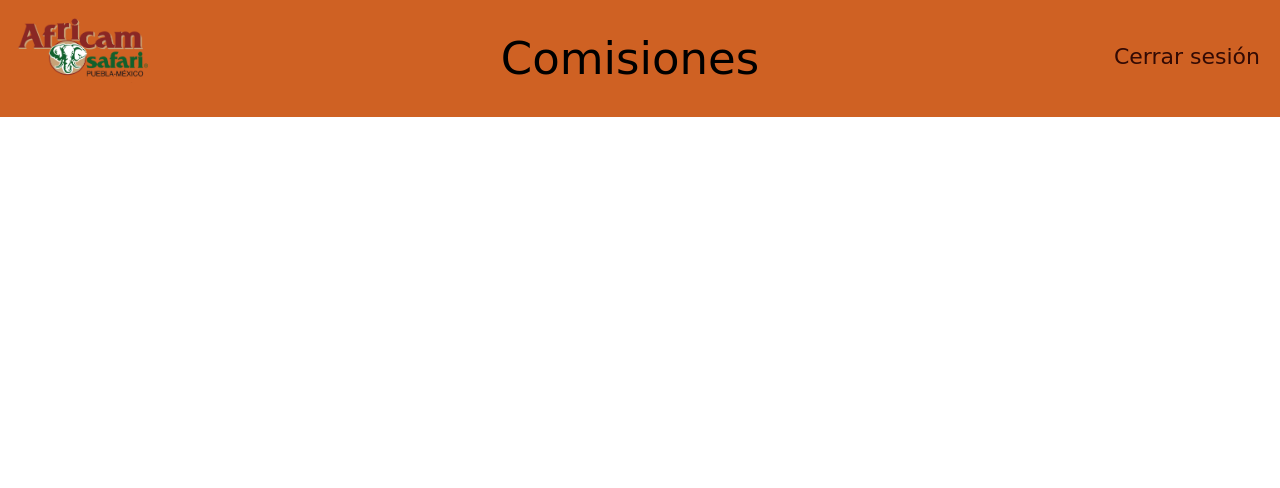
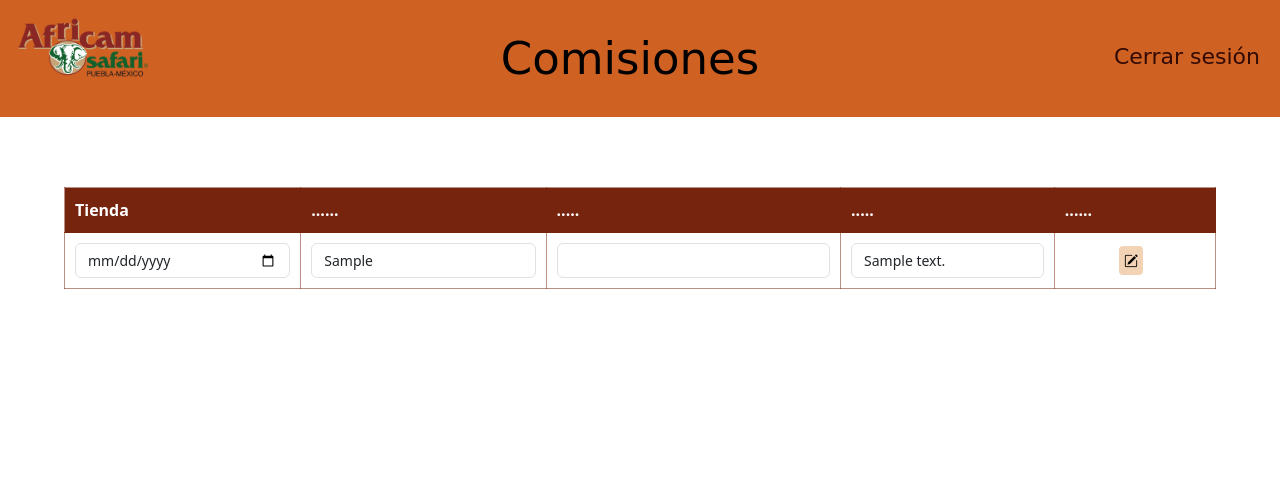
Before and after one commit to MirySV/Metas, a PHP site: page /comisiones.php in a window 1280 px wide. Shown: the top 488 px of the page. Run offline with PHP 8.4, Linux system fonts and the light colour scheme; the visitor is signed in with stand-in values (Sample User, id 1); tables that the repository leaves empty or names only in its code hold one stand-in row (values such as "Sample post"); some web fonts are replaced.

Commit message:
Tablas de vxp y comisiones ya

```diff
--- a/comisiones.php
+++ b/comisiones.php
@@ -3,14 +3,19 @@
 include 'conexion.php'; //Conexion a la base de datos
 
 session_start();
+
+//Verifica si el usuario tiene una sesion iniciada y si el rol del usuario es admin, en caso de que no tenga una sesion iniciada o el rol del usuario no sea admin, se muestra un mensaje de error y se detiene la ejecucion del codigo
+if (!isset($_SESSION['rol']) || $_SESSION['rol'] != 'admin') {
+  echo "No tienes permisos para acceder a esta pagina, favor de iniciar sesion";
+  exit();
+}
+
 $usuario = $_SESSION['username'];
 $rol = $_SESSION['rol'];
 //echo "Bienvenido, " .$usuario; //Confirmo el usuario que ha iniciado sesion
 if (!isset($usuario)) {
   header('Location: index.php'); //En caso de que no haya una sesion abierta, redirecciona al index
 }
-
-
 ?>
 
 <!DOCTYPE html>
@@ -37,14 +42,15 @@ if (!isset($usuario)) {
     main {
       flex: 1;
     }
-    .navbarcomisiones{
+
+    .navbarvxp {
       display: grid;
       grid-template-columns: auto 1fr auto;
       align-items: center;
       padding: 18px;
     }
 
-    #nombrepagcomisiones {
+    #nombrepagvxp {
       font-family: "Macondo", cursive;
       font-size: 45px;
       color: #330a04;
@@ -53,6 +59,7 @@ if (!isset($usuario)) {
       padding-right: 150px;
       text-decoration: none;
     }
+
     .cerrarsesion {
       font-family: "Macondo", cursive;
       font-size: 22px;
@@ -60,37 +67,41 @@ if (!isset($usuario)) {
       right: 20px;
       top: 40px;
     }
+
     .cerrarsesion a {
       text-decoration: none;
       color: #330a04;
     }
+
     .cerrarsesion a:hover {
       color: #ffffff;
     }
-    #tabla_colaboradores {
+
+    .inputcomisiones {
+      /*border-radius: 10px;*/
+      /*padding: 40px;*/
+      width: 90%;
+      margin: 40px auto;
+      margin-bottom: 70px;
+    }
+
+    .tabla_comisiones {
       /*width: 100%;*/
       margin: 0 auto;
-      margin-top: 50px;
-      margin-left: 100px;
+      margin-top: 30px;
       border-collapse: collapse;
-      font-size: 12px;
+      /*font-size: 12px;*/
     }
+
     table {
       border-collapse: collapse;
     }
+
     th,
     td {
       border: 1px solid #77240f81;
       padding: 10px;
       font-size: 14px;
-    }
-
-    /*tr:nth-child(even) {
-      background-color: #73241127;
-    }*/
-
-    tr:hover {
-      background-color: #de853136;
     }
 
     .encabezado {
@@ -101,68 +112,101 @@ if (!isset($usuario)) {
       color: white;
     }
 
-    .filtro_acciones {
-      margin: 20px 480px 20px 480px;
-    }
-
-    .filtro_tiendas {
-      display: flex;
-      justify-content: center;
-    }
-
-    .info_colaboradores {
-      overflow-x: auto;
-      margin: 50px 120px 50px 120px;
-      border-collapse: collapse;
-      /*font-family: "Glory", sans-serif;*/
-    }
-
-    #tiendas {
-      padding: 5px;
-      font-size: 14px;
-      /*font-family: "Glory", sans-serif;*/
-      border-radius: 4px;
-    }
-
-    #tienda {
-      border-radius: 4px;
-      border: 1px;
-    }
-
-    .date {
-      width: 100px;
-    }
-
     button {
       background-color: #de85315c;
-      border: 1px ;
+      border: 1px;
       border-radius: 4px;
       padding: 4px 5px;
       /*font-family: "Glory", sans-serif;*/
       margin: 0px 15px 0px 7px;
     }
-
-    .btnmodal{
-      border-radius: 4px;
-    }
-
   </style>
   <title>Tiendas Africam Safari</title>
 </head>
 
 <body>
-  <header class="navbarcomisiones">
+  <header class="navbarvxp">
     <a href="login.php">
       <img src="./assets/img/logo.png" width="130px" />
     </a>
-      <a class="text-black m-0" id="nombrepagcomisiones" href="index.php">Comisiones</a>
+    <a class="text-black m-0" id="nombrepagvxp" href="index.php">Comisiones</a>
     <div class="cerrarsesion">
       <a href="logout.php">Cerrar sesión</a>
     </div>
   </header>
 
   <main>
-
+    <!-- Comienza l atbla que muestra los toda la informacion de ventas por persona -->
+    <div class="inputcomisiones">
+      <div class="info_com" style="overflow-x:auto;  ">
+        <table class="tabla_comisiones">
+          <tr class="encabezado">
+            <th width="800" style="font-size: 16px;">
+              <b>Tienda</b>
+            </th>
+            <th width="2000" style="font-size: 16px;">
+              <b>......</b>
+            </th>
+            <th width="2500" style="font-size: 16px;">
+              <b>.....</b>
+            </th>
+            <th width="1700" style="font-size: 16px;">
+              <b>.....</b>
+            </th>
+            <th width="1000" style="font-size: 16px;">
+              <b>......</b>
+            </th>
+          </tr>
+          <tr>
+            <?php
+            if (isset($_POST['inicio']) && isset($_POST['fin'])) {
+              $fechainicio = $_POST['inicio'];
+              $fechafin = $_POST['fin'];
+              //Consulta para mostrar la informacion de tiendas explanada, si se selecciona una fecha, se muestra la informacion de esa fecha en especifico, se muestra la fecha, los grupos, el pax y los visitantes por experiencia, si no se selecciona una fecha, se muestra toda la informacion de la tabla tiendas_explanada,
+              $tiendas_explanada = mysqli_query($conec, "SELECT * FROM tiendas_explanada WHERE fecha BETWEEN '$fechainicio' AND '$fechafin' ORDER BY fecha DESC ");
+            } else {
+              $tiendas_explanada = mysqli_query($conec, "SELECT * FROM tiendas_explanada ORDER BY fecha DESC");
+            }
+            //Ciclo para mostrar los colaboradores, se muestra el nombre del colaborador en la tabla
+            while ($i = mysqli_fetch_array($tiendas_explanada)) {
+            ?>
+          <tr>
+            <form action="" method="POST">
+              <!-- Muestra la fecha-->
+              <td width="220">
+                <input type="hidden" name="id_tiexp" value="<?php echo $i['id_tiexp']; ?>">
+                <input type="date" name="fecha" value="<?php echo $i['fecha']; ?>" class="form-control" style="font-size: 14px;" <?php if ($rol != 'admin') echo "readonly"; ?>>
+              </td>
+              <!-- Muestra los grupos -->
+              <td width="220">
+                <input type="text" name="grupos" value="<?php echo $i['grupos']; ?>" class="form-control" style="font-size: 14px;" <?php if ($rol != 'admin') echo "readonly"; ?>>
+              </td>
+              <!-- Muestra el pax -->
+              <td width="220">
+                <input type="number" name="pax" value="<?php echo $i['pax']; ?>" class="form-control" style="font-size: 14px;" readonly>
+              </td>
+              <!-- Muestra los visitantes por experiencia -->
+              <td width="220">
+                <input type="text" name="visitantes" value="<?php echo $i['visitantes']; ?>" class="form-control" style="font-size: 14px;" <?php if ($rol != 'admin') echo "readonly"; ?>>
+              </td>
+              <?php if ($rol == 'admin') { ?>
+                <td width="220">
+                  <center>
+                    <button type="submit" class="btneditar" formnovalidate onclick="return confirm('¿Está seguro que desea actualizar esta informacion?')">
+                      <i class="bi bi-pencil-square"></i>
+                    </button>
+                  </center>
+                </td>
+              <?php } ?>
+            </form>
+          </tr>
+        <?php
+            } //Acaba el ciclo while
+        ?>
+        </tr>
+        </table>
+      </div>
+    </div>
   </main>
 
   <!-- Footer -->
```
Also changed, not shown: guardarTemporada.php (added, +39 -0 lines), index.php (+4 -4 lines), ventas_persona.php (+104 -72 lines).
